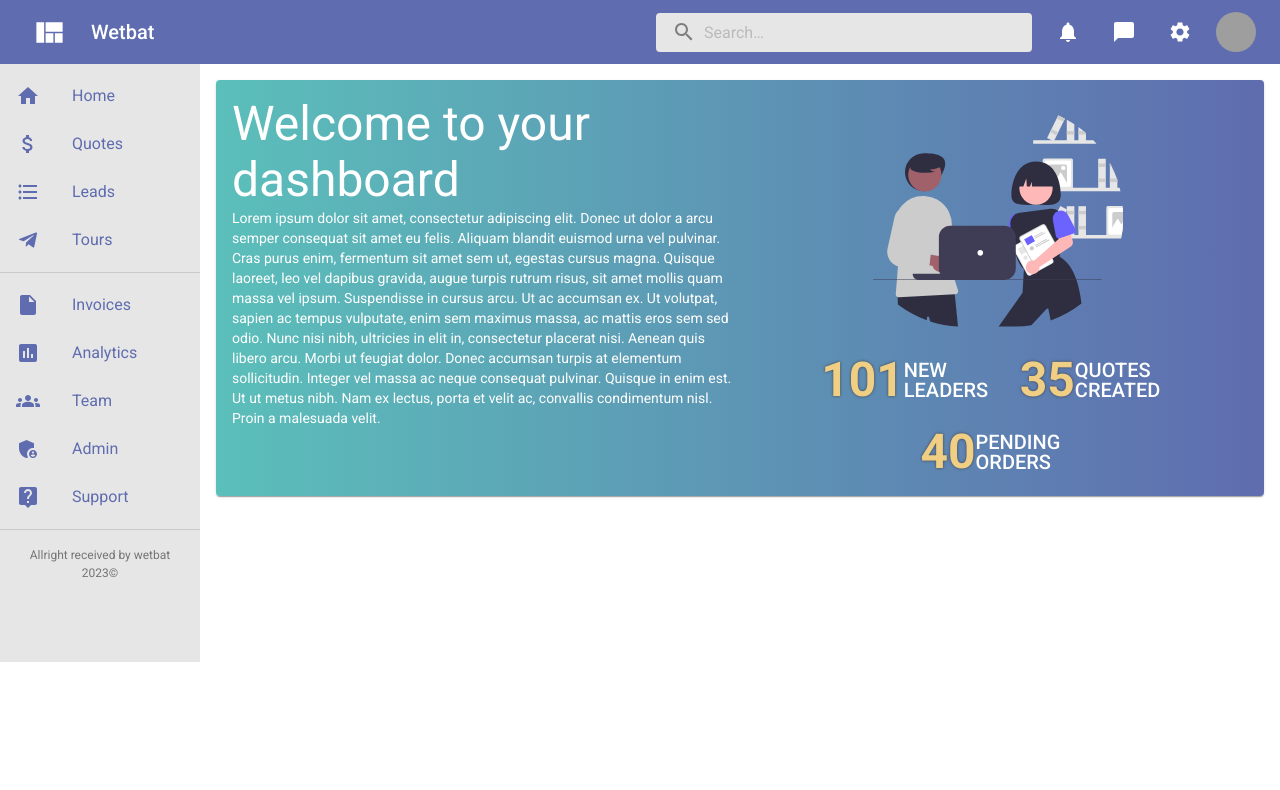
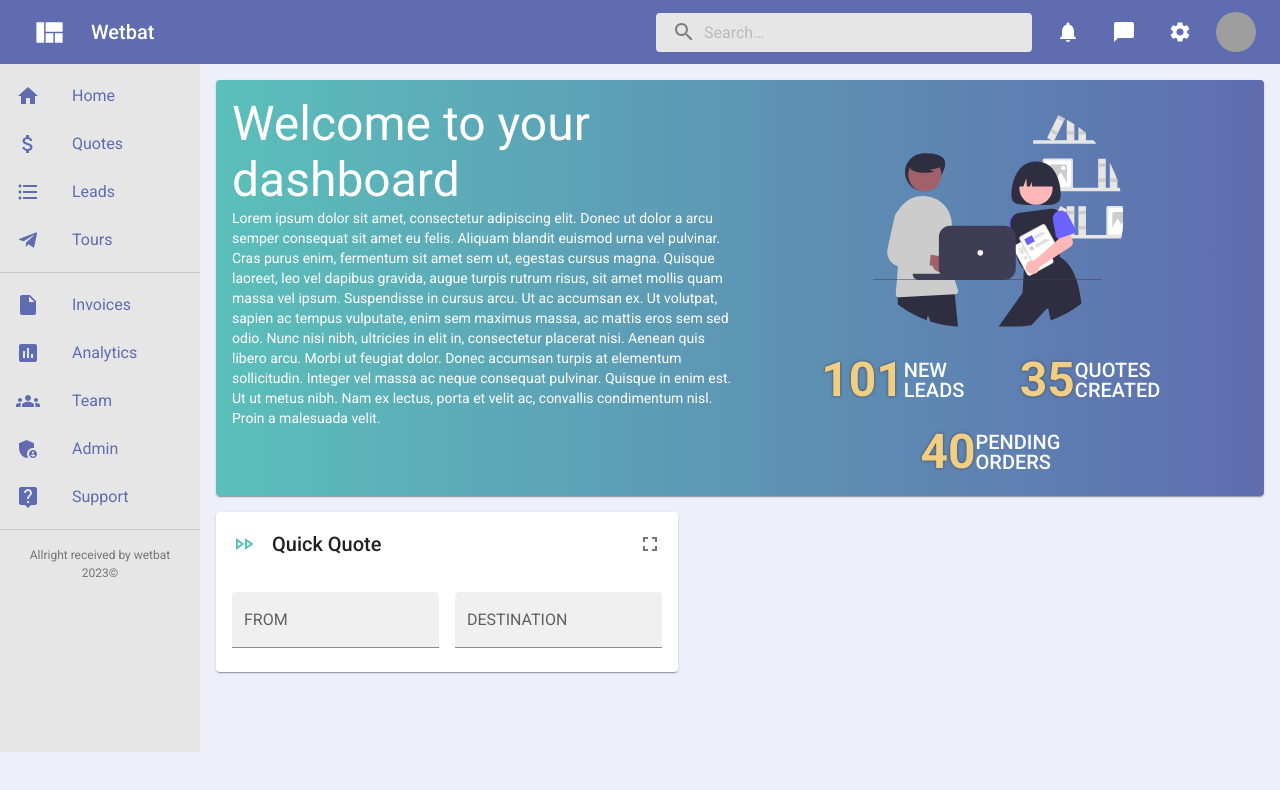
Before and after one commit to anti-duhring/wetbat, a Next.js app in the folder app/: page / in a window 1280 px wide. Shown: the top 790 px of the page. Built offline with nearby package versions, Linux system fonts and the light colour scheme; grey boxes are pictures that could not be loaded.

Commit message:
feat: Created quickQuote component

```diff
--- a/app/src/app/core/theme.ts
+++ b/app/src/app/core/theme.ts
@@ -23,6 +23,7 @@ const theme = createTheme({
     },
     neutral: {
       main: '#e6e6e6',
+      light: '#edf0f9',
     },
     darkOrange: '#F0CF85',
     darkGrey: '#7e7e7e',
--- a/app/src/app/features/Home/components/Dashboard.tsx
+++ b/app/src/app/features/Home/components/Dashboard.tsx
@@ -1,12 +1,16 @@
 'use client'
 
+import QuickQuote from './QuickQuote'
 import Welcome from './Welcome'
 import { Box } from '@mui/material'
 
 const Dashboard = () => {
   return (
-    <Box sx={{ display: 'flex', width: '100%', p: 2 }}>
+    <Box
+      sx={{ display: 'flex', width: '100%', p: 2, flexWrap: 'wrap', gap: 2 }}
+    >
       <Welcome />
+      <QuickQuote />
     </Box>
   )
 }
--- /dev/null
+++ b/app/src/app/features/Home/components/QuickQuote.tsx
@@ -0,0 +1,41 @@
+'use client'
+
+import {
+  IconButton,
+  Card,
+  CardHeader,
+  Typography,
+  CardContent,
+  Box,
+  TextField,
+} from '@mui/material'
+import FullscreenIcon from '@mui/icons-material/Fullscreen'
+import FastForwardOutlinedIcon from '@mui/icons-material/FastForwardOutlined'
+
+const QuickQuote = () => {
+  return (
+    <Card sx={{ minWidth: 300 }} elevation={1}>
+      <CardHeader
+        title={<Typography variant="h6">Quick Quote</Typography>}
+        action={
+          <IconButton>
+            <FullscreenIcon />
+          </IconButton>
+        }
+        avatar={
+          <FastForwardOutlinedIcon
+            sx={{ color: (theme) => theme.palette.secondary.main }}
+          />
+        }
+      />
+      <CardContent>
+        <Box sx={{ display: 'flex', gap: 2}}>
+            <TextField label="FROM" variant="filled" />
+            <TextField label="DESTINATION" variant="filled" />
+        </Box>
+      </CardContent>
+    </Card>
+  )
+}
+
+export default QuickQuote
--- a/app/src/app/features/Home/components/Welcome.tsx
+++ b/app/src/app/features/Home/components/Welcome.tsx
@@ -67,7 +67,7 @@ const Welcome = () => {
             justifyContent: 'center',
           }}
         >
-          <StatisticsWelcome number={101} legend="NEW LEADERS" />
+          <StatisticsWelcome number={101} legend="NEW LEADS" />
           <StatisticsWelcome number={35} legend="QUOTES CREATED" />
           <StatisticsWelcome number={40} legend="PENDING ORDERS" />
         </Box>
--- a/app/src/app/features/Home/index.ts
+++ b/app/src/app/features/Home/index.ts
@@ -1,3 +1,4 @@
 export { default as Welcome } from './components/Welcome'
 export { default as Dashboard } from './components/Dashboard'
 export { default as StatisticsWelcome } from './components/StatisticsWelcome'
+export { default as QuickQuote } from './components/QuickQuote'
--- a/app/src/app/globals.css
+++ b/app/src/app/globals.css
@@ -4,6 +4,10 @@
   box-sizing: border-box;
 }
 
+html {
+  background-color: #edf0f9;
+}
+
 body {
   margin: 0;
   padding: 0;
--- a/app/src/app/layout.tsx
+++ b/app/src/app/layout.tsx
@@ -35,6 +35,7 @@ export default function RootLayout({ children }: { children: ReactNode }) {
           <Box
             sx={{
               display: 'flex',
+              backgroundColor: (theme) => theme.palette.neutral.light,
             }}
           >
             <DrawerOrSidebarComponent />
```
